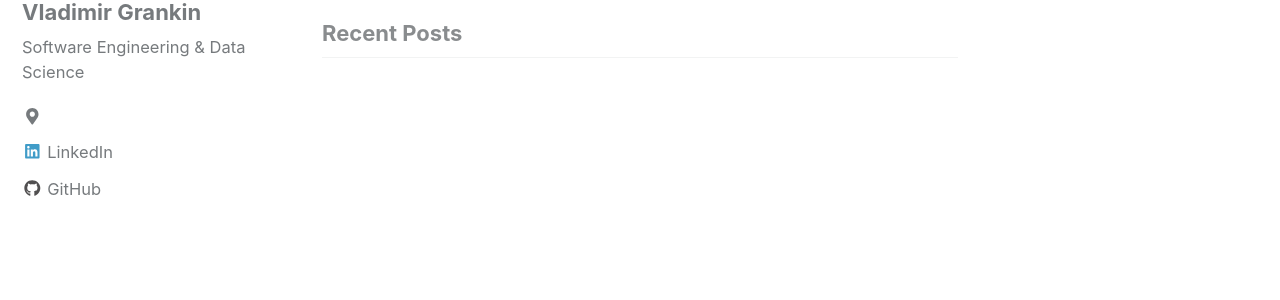
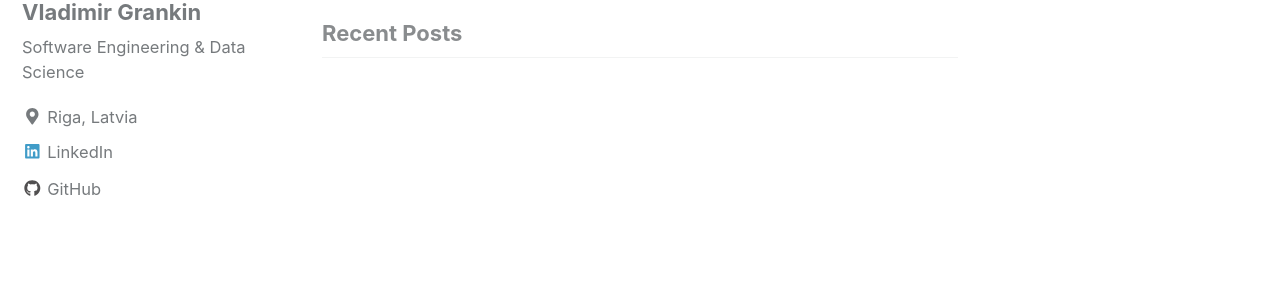
Before and after one commit to vgrankin/vgrankin.github.io, a Jekyll site: the page built from index.html, in a window 1280 px wide. Shown: the part 155-455 px from the top of the page. Built offline with Jekyll 4.4.1, drawn with Linux system fonts in a browser that asks for light colours; nearby versions of some CDN libraries; the list of posts is cut into pages by our own code.

Commit message:
updating config

```diff
--- a/_config.yml
+++ b/_config.yml
@@ -103,7 +103,7 @@ author:
   name             : "Vladimir Grankin"
   avatar           : # path of avatar image, e.g. "/assets/images/bio-photo.jpg"
   bio              : "Software Engineering & Data Science"
-  location         : ""
+  location         : "Riga, Latvia"
   email            :
   uri              :
   home             : # null (default), "absolute or relative url to link to author home"
```
Also changed, not shown: 1 other file.
